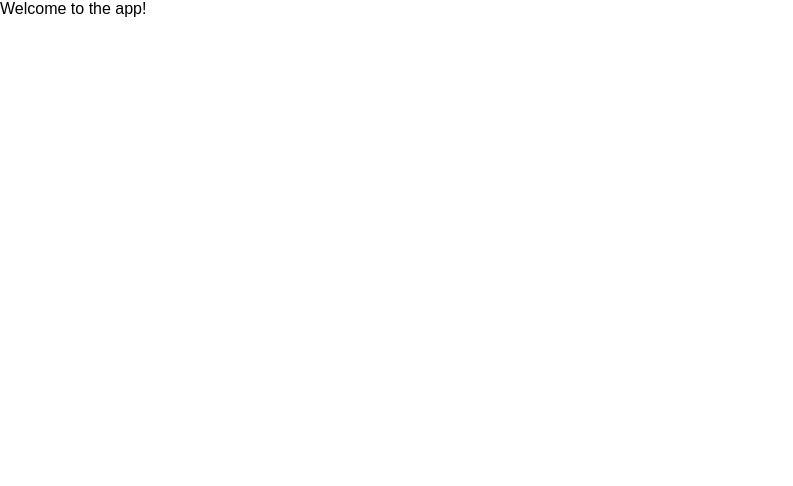
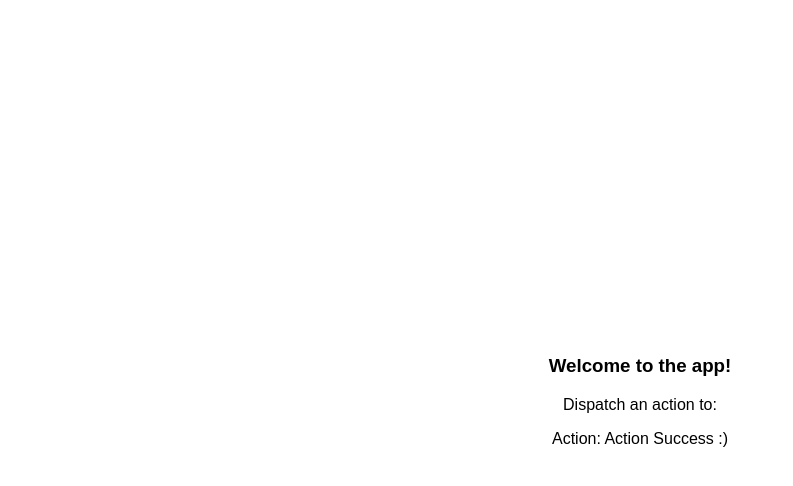
Before and after one commit to ReyHaynes/react-redux-web-native, a React (Create React App) app: page / in a window 1280 px wide. Shown: the top 486 px of the page, without its empty margins (0-793 px from the left). Built offline with nearby package versions, Linux system fonts and the light colour scheme.

Commit message:
Component & Action fix

```diff
--- a/src/App.js
+++ b/src/App.js
@@ -4,7 +4,7 @@ import store from "./storage"
 import StartScreen from './screens/StartScreen'
 import Routing, { Router } from './routing'
 
-const Route = Routing.Route;
+const Route = Routing.Route
 
 
 export default class App extends React.Component {
--- a/src/components/SampleViewComponent/index.android.js
+++ b/src/components/SampleView/SampleView.android.js
@@ -1,4 +1,4 @@
 // Non Specific Native Bridge
 
-import SampleView from './index.ios'
+import SampleView from './SampleView.ios'
 export { SampleView as default }
--- /dev/null
+++ b/src/components/SampleView/SampleView.js
@@ -0,0 +1,13 @@
+import React from 'react'
+
+export default class SampleView extends React.Component {
+  render() {
+    return (
+      <div>
+        <h3>{this.props.message}</h3>
+        <p>{this.props.dispatchMessage}</p>
+        <p>{this.props.label} {this.props.responseAction}</p>
+      </div>
+    )
+  }
+}
--- a/src/components/SampleViewComponent/index.js
+++ /dev/null
@@ -1,9 +0,0 @@
-import React from 'react'
-
-export default class SampleView extends React.Component {
-  render() {
-    return (
-      <div>{this.props.message}</div>
-    )
-  }
-}
--- a/src/index.css
+++ b/src/index.css
@@ -1,5 +1,18 @@
-body {
+html, body, #root {
   margin: 0;
   padding: 0;
+  border: 0;
+  min-height: 100vh;
+  box-sizing: border-box;
+  text-align: center;
+}
+
+body {
   font-family: sans-serif;
 }
+
+#root {
+  display: flex;
+  justify-content: center;
+  align-items: center;
+}
--- a/src/index.ios.js
+++ b/src/index.ios.js
@@ -1,6 +1,6 @@
 //React Native Entry
 
-import { AppRegistry } from 'react-native';
-import App from './App';
+import { AppRegistry } from 'react-native'
+import App from './App'
 
-AppRegistry.registerComponent('SampleWebNative', () => App);
+AppRegistry.registerComponent('SampleWebNative', () => App)
--- a/src/reducers/SampleReducer.js
+++ b/src/reducers/SampleReducer.js
@@ -4,7 +4,7 @@ import {
 } from '../actions'
 
 export default function logReducer(state = { message: 'Waiting for Action...' }, action) {
-    switch (action) {
+    switch (action.type) {
         case SOMETHING_SUCCESSFUL:
             return {
                 ...state,...action.data
--- a/src/screens/StartScreen.js
+++ b/src/screens/StartScreen.js
@@ -1,7 +1,7 @@
 import React from 'react'
-import { connect } from "react-redux"
+import { connect } from 'react-redux'
 import SampleAction from '../actions/SampleAction'
-import SampleView from '../components/SampleViewComponent'
+import SampleView from '../components/SampleView/SampleView'
 
 class StartScreen extends React.Component {
   constructor(props, context) {
@@ -10,7 +10,8 @@ class StartScreen extends React.Component {
     this.state = {
       text: {
         message: 'Welcome to the app!',
-        dispatchMessage: 'Dispatch an action to:'
+        dispatchMessage: 'Dispatch an action to:',
+        label: 'Action:'
       },
       passActionValue: 1,
       failActionValue: 0
@@ -18,6 +19,11 @@ class StartScreen extends React.Component {
 
     this.passDispatchedAction = this.passDispatchedAction.bind(this)
     this.failDispatchedAction = this.failDispatchedAction.bind(this)
+  }
+
+  componentDidMount() {
+    setTimeout(this.failDispatchedAction, 1500)
+    setTimeout(this.passDispatchedAction, 3000)
   }
 
   passDispatchedAction() {
@@ -30,15 +36,13 @@ class StartScreen extends React.Component {
 
   render() {
     return (
-      <SampleView {...this.state.text} />
+      <SampleView {...this.state.text} responseAction={this.props.actions.message} />
     )
   }
 }
 
-function mapStateToProps(state) {
-  return ({
-    SampleReducer: state.SampleReducer
-  })
-}
+const mapStateToProps = (state) => ({
+    actions: state.SampleReducer
+})
 
 export default connect(mapStateToProps)(StartScreen);
```
Also changed, not shown: src/components/SampleView/SampleView.ios.js (added, +26 -0 lines), src/components/SampleViewComponent/index.ios.js (deleted, +0 -12 lines), src/index.js (+7 -7 lines).
